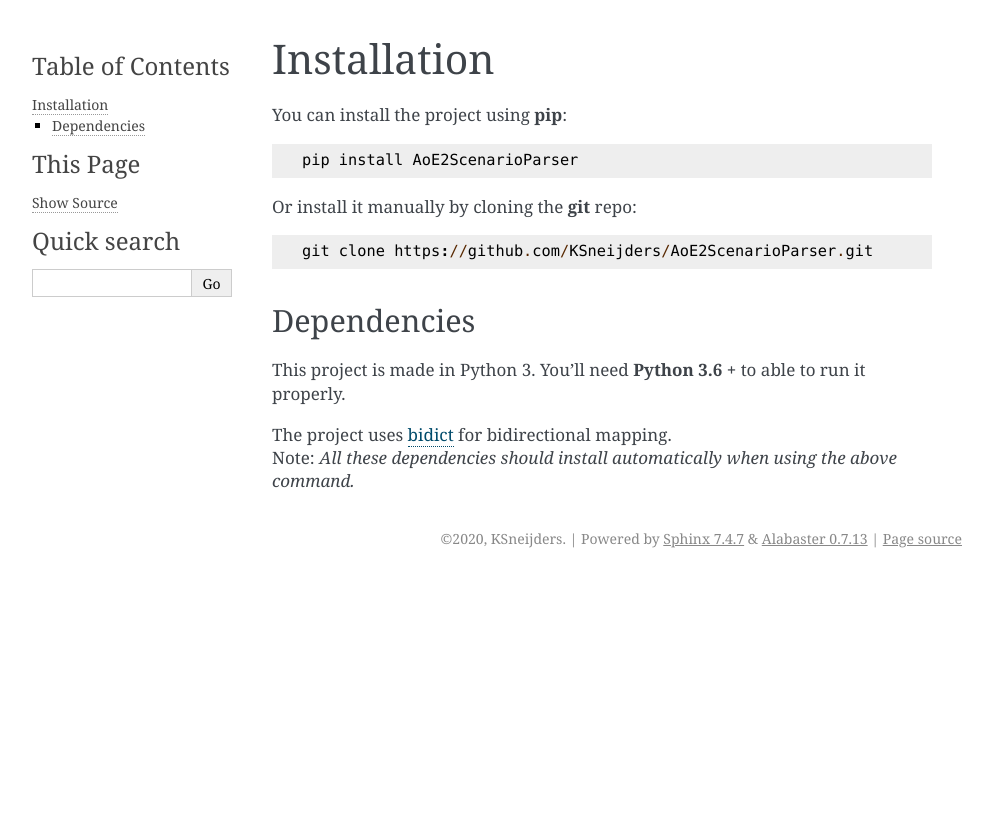
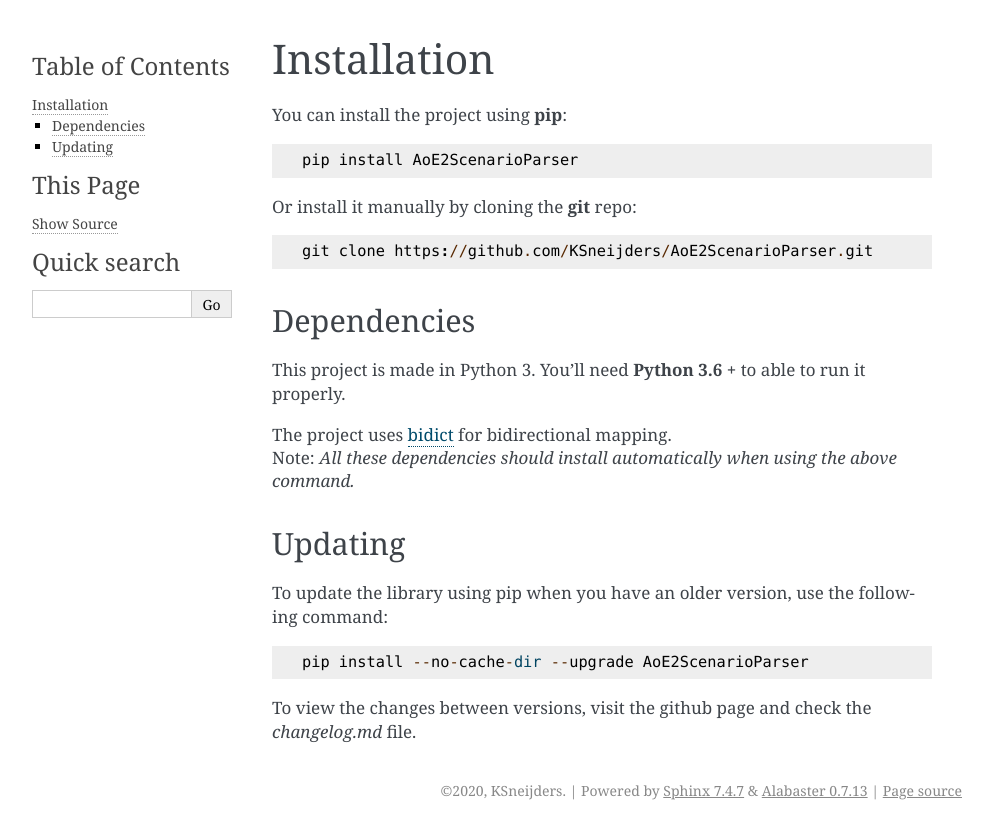
Before and after one commit to KSneijders/AoE2ScenarioParser, a Sphinx documentation site: the page built from docs/source/install.rst, in a window 1280 px wide. Shown: the top 839 px of the page, without its empty margins (148-1140 px from the left). Built offline with Sphinx 7.4.7, drawn with Linux system fonts in a browser that asks for light colours.

Commit message:
Added update section to docs

```diff
--- a/docs/source/install.rst
+++ b/docs/source/install.rst
@@ -18,3 +18,12 @@
 | Note: *All these dependencies should install automatically when using the above command.*
 
 .. _bidict: https://pypi.org/project/bidict/
+
+Updating
+^^^^^^^^
+
+To update the library using pip when you have an older version, use the following command::
+
+    pip install --no-cache-dir --upgrade AoE2ScenarioParser
+
+To view the changes between versions, visit the github page and check the `changelog.md` file.
```
